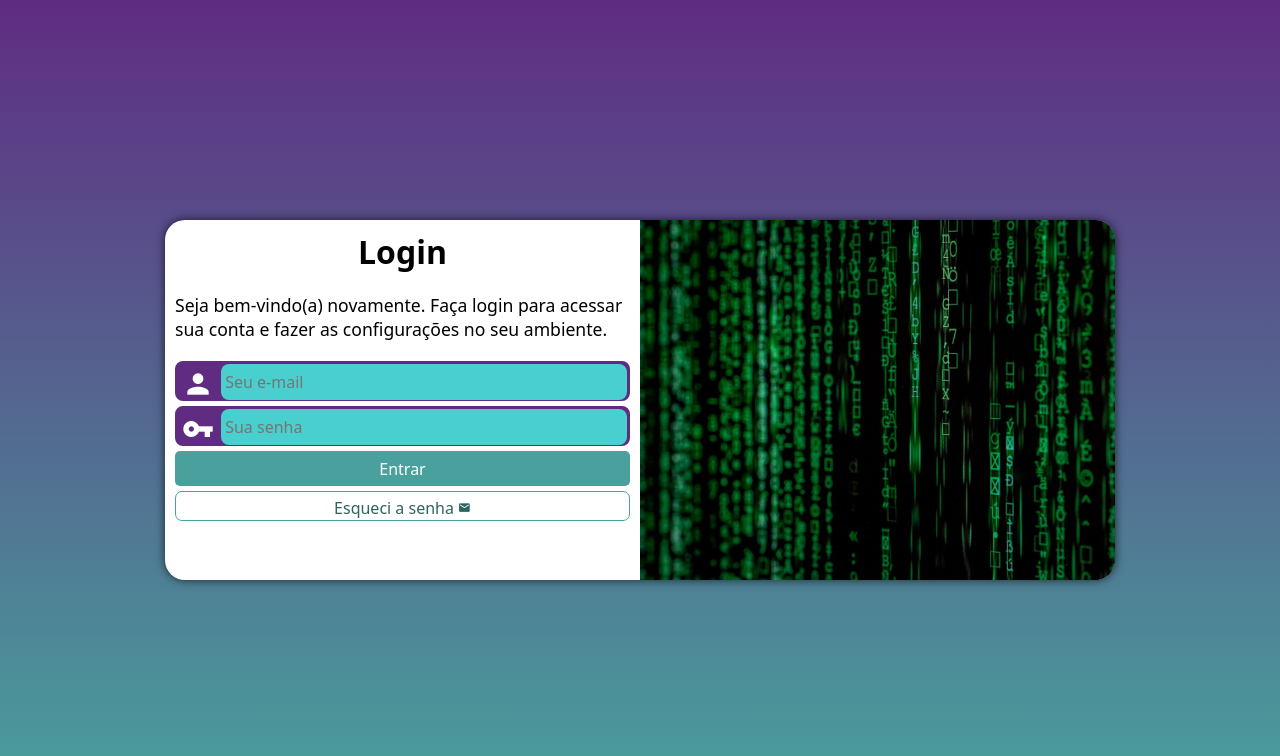
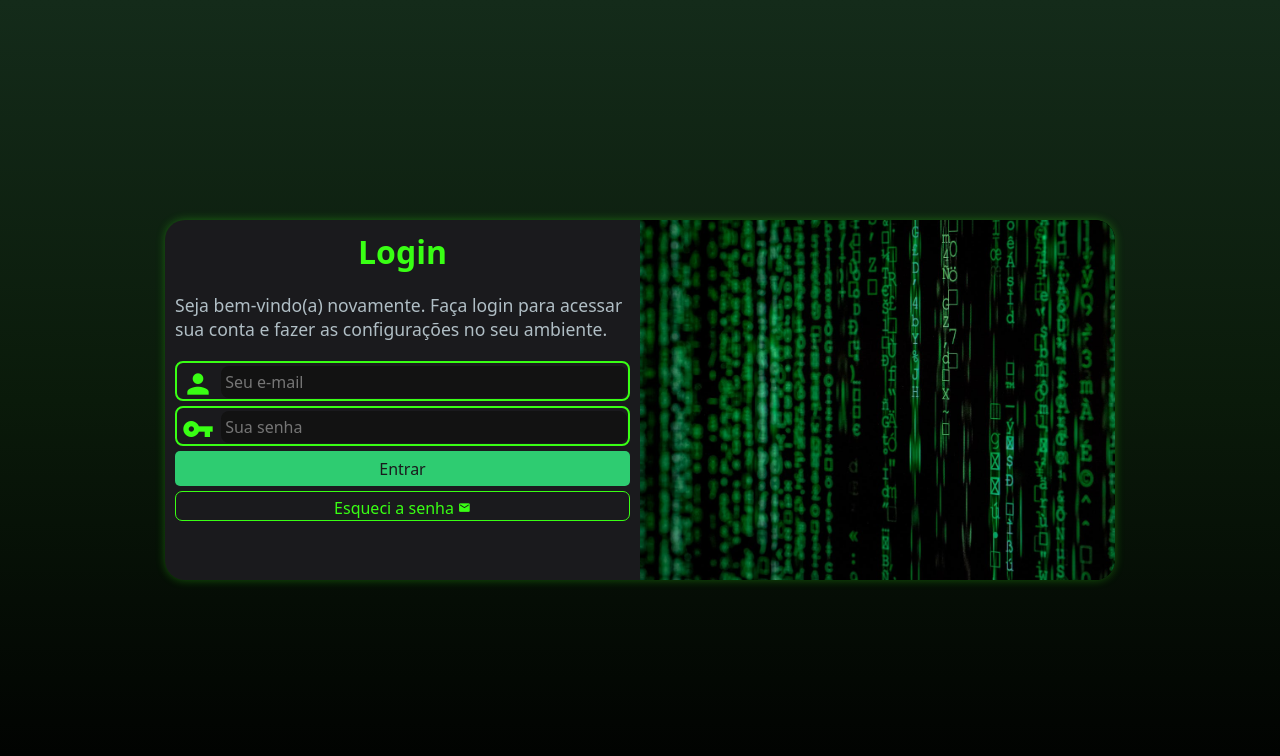
Before and after one commit to diogoluc30/projeto-login, a plain HTML site: page index.html in a window 1280 px wide. Drawn offline with Linux system fonts and the light colour scheme.

Commit message:
atualizei as cores do projeto

```diff
--- a/estilos/media-query.css
+++ b/estilos/media-query.css
@@ -2,7 +2,7 @@
 
 @media screen and (min-width: 768px) and (max-width: 992px) {
     body {
-        background-image: linear-gradient(to top, #49a09d, #5f2c82);
+        background-image: linear-gradient(to top, #000000, #0d1f0d, #1a3320);
     }
 
     section#login {
@@ -23,7 +23,7 @@
 
 @media screen and (min-width: 992px) {
     body {
-        background-image: linear-gradient(to top, #49a09d, #5f2c82);
+        background-image: linear-gradient(to top, #000000, #0a1a0a, #142b1a);
     }
 
     section#login {
--- a/estilos/style.css
+++ b/estilos/style.css
@@ -14,7 +14,7 @@
 }
 
 body, html {
-    background-color: #5f2c82;
+    background-color: #0A0F0F;
     height: 100vh;
     width: 100vw;
 }
@@ -31,11 +31,11 @@ section#login {
     left: 50%;
     overflow: hidden;
 
-    background-color: white;
+    background-color: #1A1A1D;
     width: 260px;
     height: 510px;
     border-radius: 20px;
-    box-shadow: 0px 0px 10px rgba(0, 0, 0, 0.696);
+    box-shadow: 0px 0px 10px rgba(57, 255, 20, 0.3);
 
     transform: translate(-50%, -50%);
     transition: width 0.5s, height 0.5s;
@@ -44,7 +44,7 @@ section#login {
 
 section#login > div#imagem {
     display: block;
-    background: #5f2c82 url(../imagens/pexels-markusspiske-1089438.jpg) no-repeat;
+    background: #000 url(../imagens/pexels-markusspiske-1089438.jpg) no-repeat;
     background-size: cover;
     background-position: left bottom;
     height: 200px;
@@ -53,11 +53,13 @@ section#login > div#imagem {
 section#login > div#formulario {
     display: block;
     padding: 10px;
+    color: #B0BEC5;
 }
 
 div#formulario > h1 {
     text-align: center;
     margin-bottom: 10px;
+    color: #39FF14;
 }
 
 div#formulario > p {
@@ -65,8 +67,8 @@ div#formulario > p {
 }
 
 form > div.campo {
-    background-color: #5f2c82;
-    border: 2px solid #5f2c82;
+    background-color: transparent;
+    border: 2px solid #39FF14;
     display: block;
     width: 100%;
     height: 40px;
@@ -79,7 +81,7 @@ div.campo > label {
 }
 
 div.campo > span {
-    color: white;
+    color: #39FF14;
     /*background-color: black;*/
     font-size: 2em;
     width: 40px;
@@ -87,10 +89,11 @@ div.campo > span {
 }
 
 div.campo > input {
-    background-color: #49cfcd;
+    background-color: #121212;
+    color: #E0F2F1;
     font-size: 1em;
     width: calc(100% - 45px);
-    height: 100%;
+    height: 90%;
     border: 0px;
     border-radius: 8px;
     padding: 4px;
@@ -98,7 +101,7 @@ div.campo > input {
 }
 
 div.campo > input:focus-within {
-    background-color: white;
+    background-color: #1A1A1D;
     border: none;
 }
 
@@ -107,15 +110,15 @@ form > input[type=submit] {
     font-size: 1em;
     width: 100%;
     height: 35px;
-    background-color: #49a09d;
-    color: white;
+    background-color: #2ECC71;
+    color: #1A1A1D;
     border: none;
     border-radius: 5px;
     cursor: pointer;
 }
 
 form > input[type=submit]:hover {
-    background-color: #2d6462;
+    background-color: #28B463;
 }
 
 form > a.botao {
@@ -126,15 +129,16 @@ form > a.botao {
     height: 30px;
     padding-top: 5px;
     margin-top: 5px;
-    background-color: white;
-    color: #2d6462;
-    border: 1px solid #49a09d;
+    background-color: transparent;
+    color: #39FF14;
+    border: 1px solid #39FF14;
     border-radius: 7px;
     text-decoration: none;
 }
 
 form > a.botao:hover {
-    background-color: #6cd3cf;
+    background-color: #1A1A1D;
+    color: #66FFB2;
 }
 
 form > a.botao > i {
```
